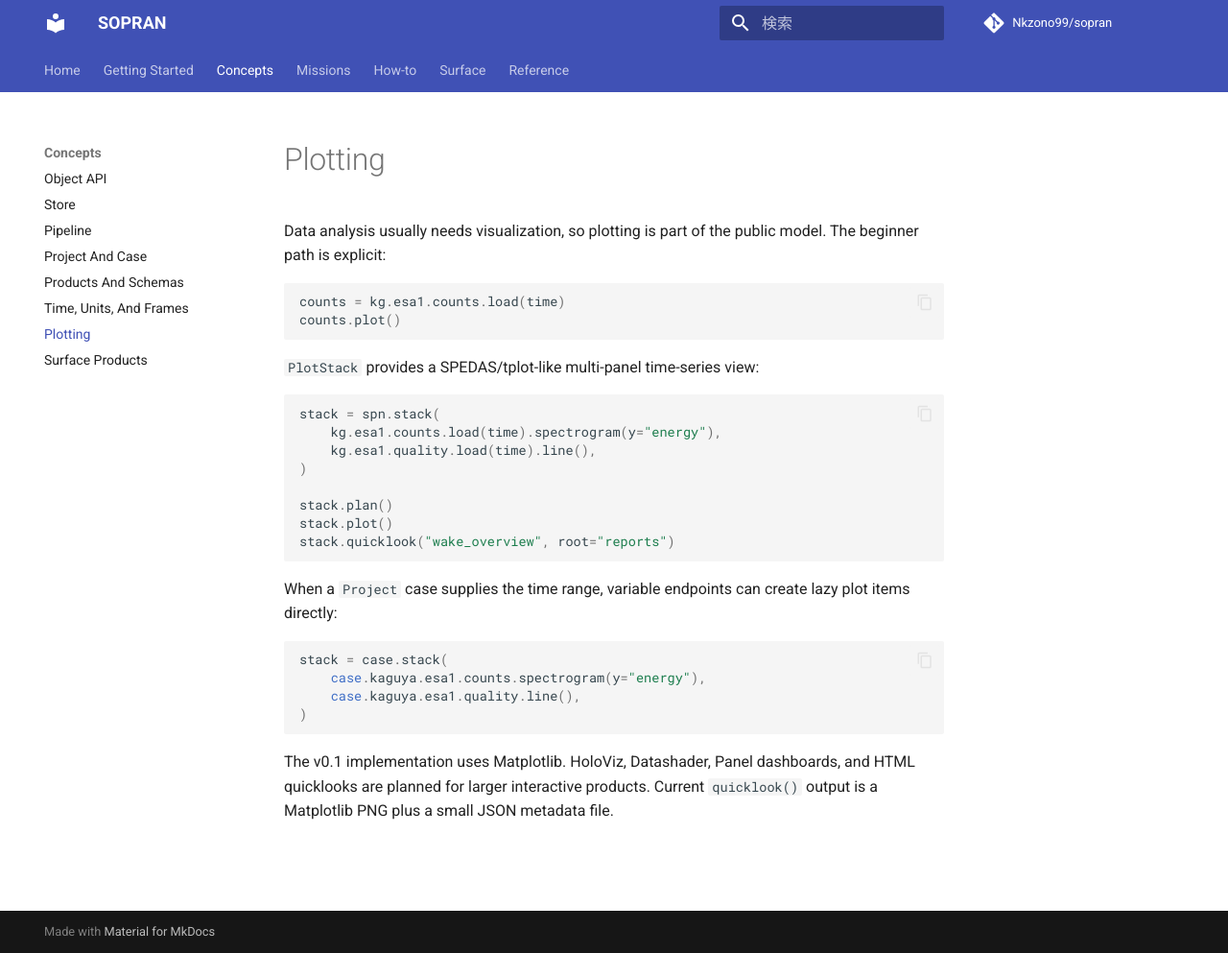
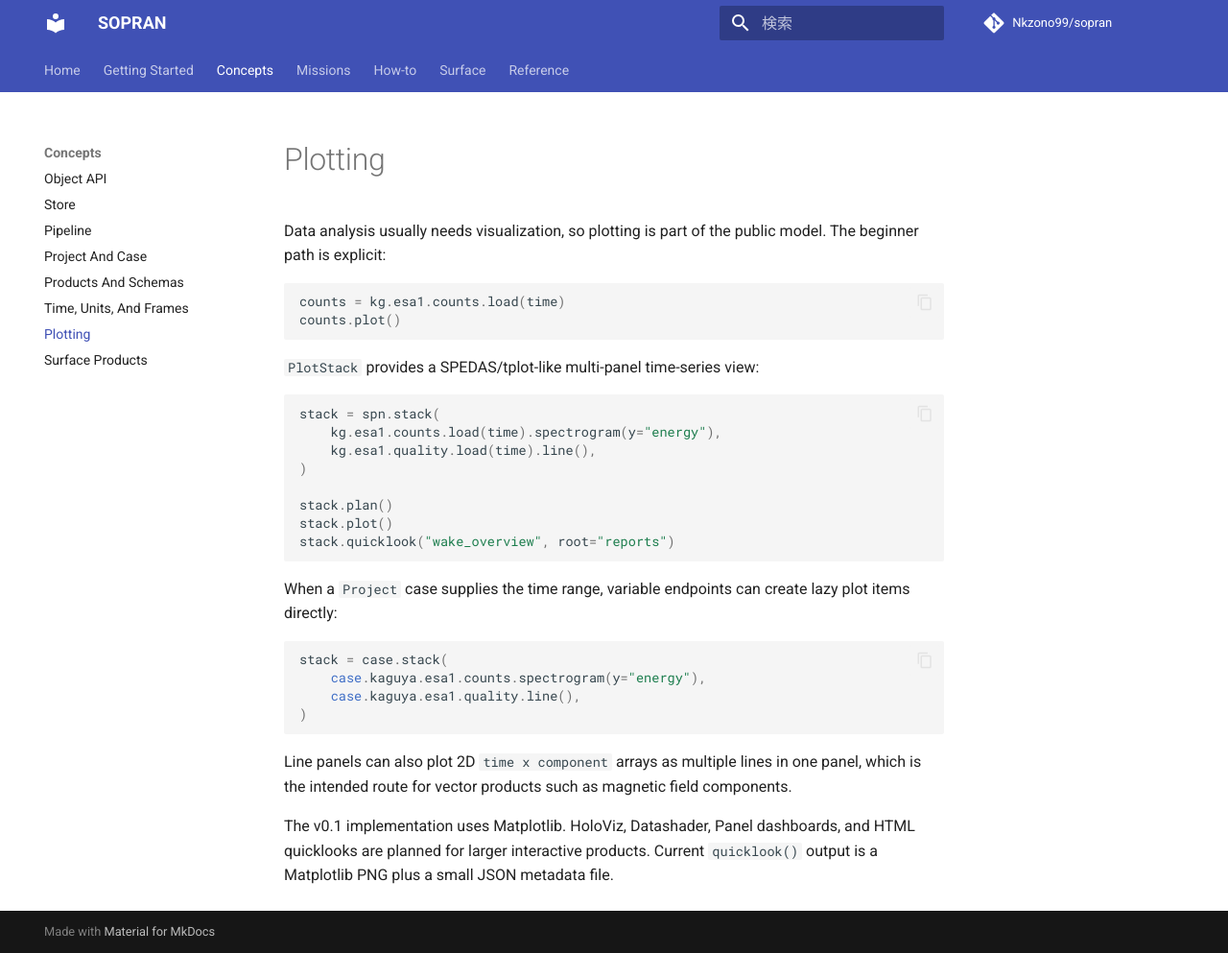
Before and after one commit to Nkzono99/sopran, an MkDocs documentation site: the page built from docs/concepts/plotting.md, in a window 1280 px wide and 993 px high. Shown: the whole window at 96% size. Built offline with MkDocs 1.6.1 and Material for MkDocs 9.7.7, drawn with Linux system fonts in a browser that asks for light colours; comment, search, counter and statistics services are not loaded.

Commit message:
Support vector line plot panels

````diff
--- a/docs/concepts/plotting.md
+++ b/docs/concepts/plotting.md
@@ -31,6 +31,10 @@ stack = case.stack(
 )
 ```
 
+Line panels can also plot 2D `time x component` arrays as multiple lines in
+one panel, which is the intended route for vector products such as magnetic
+field components.
+
 The v0.1 implementation uses Matplotlib. HoloViz, Datashader, Panel dashboards,
 and HTML quicklooks are planned for larger interactive products. Current
 `quicklook()` output is a Matplotlib PNG plus a small JSON metadata file.
````
Also changed, not shown: PLOTTING.md (+3 -2 lines), 2 other files.
